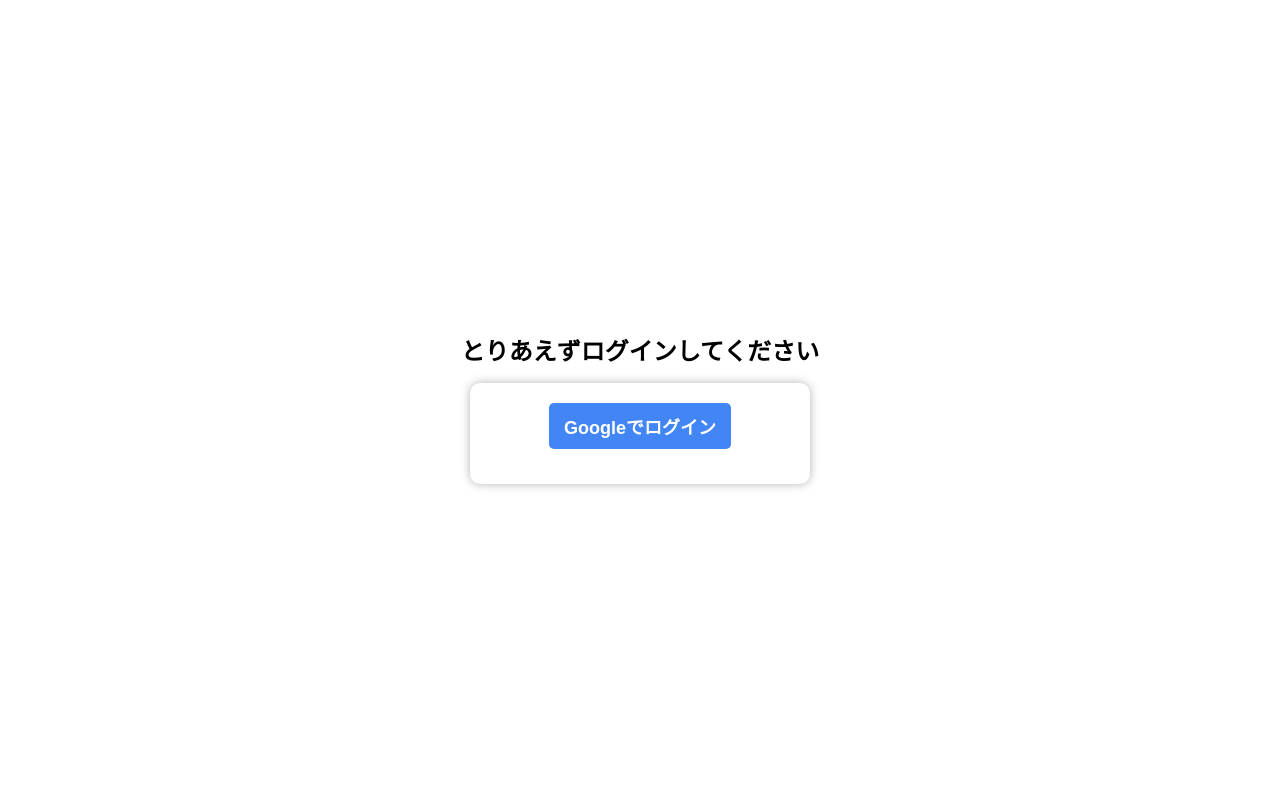
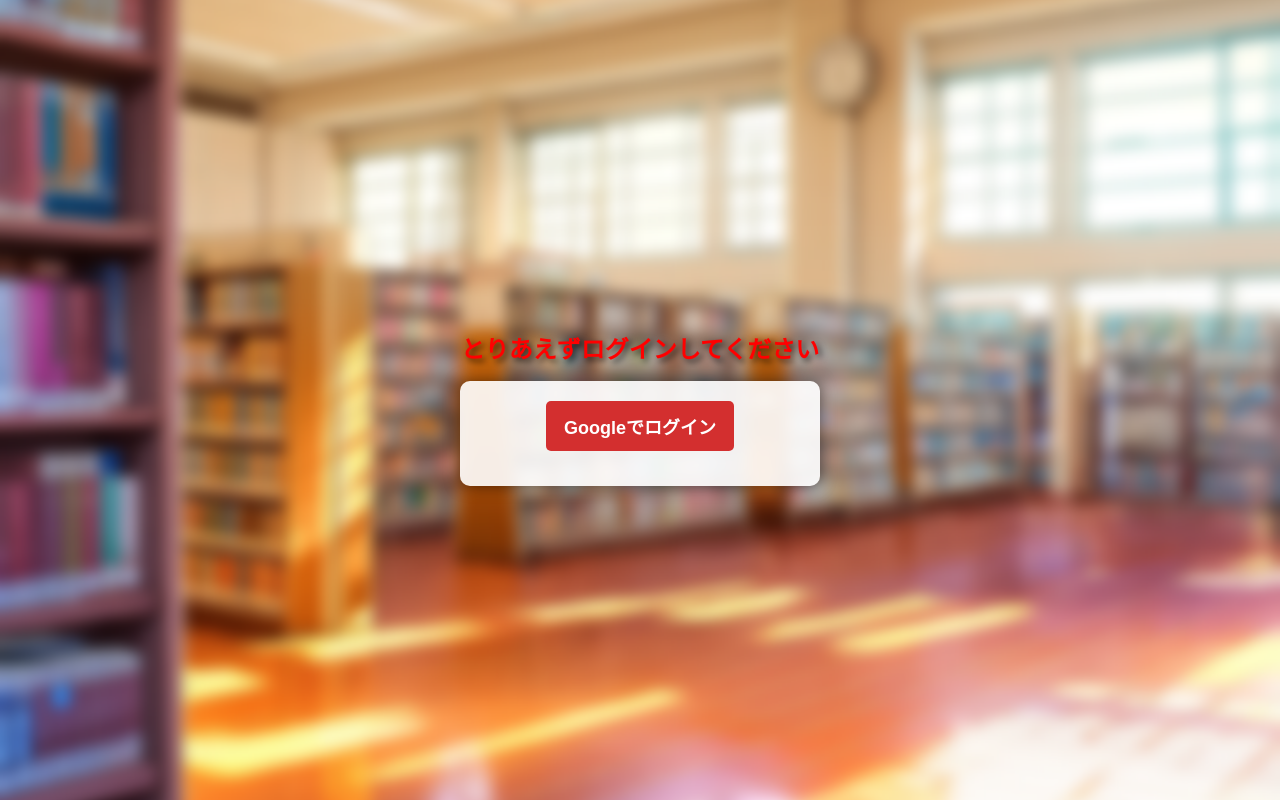
Before and after one commit to itc-s23005/manga-website, a Next.js app: page /login in a window 1280 px wide. Built offline with nearby package versions, Linux system fonts and the light colour scheme; no server answers.

Commit message:
login画面に画像の挿入

```diff
--- a/styles/login.module.css
+++ b/styles/login.module.css
@@ -4,37 +4,41 @@
     flex-direction: column;
     align-items: center;
     justify-content: center;
-    background: white;
+    background: url('/images/library_background.png') no-repeat center center fixed; /* ✅ 画像パス修正 */
+    background-size: cover;
 }
 
 .title {
     font-size: 24px;
     font-weight: bold;
-    color: black;
+    color: red; /* ✅ 文字の色を赤に */
+    text-shadow: 3px 3px 6px rgba(0, 0, 0, 0.7); /* ✅ 影を強調して視認性向上 */
 }
 
 .box {
-    background: white;
+    background: rgba(255, 255, 255, 0.9); /* ✅ 透明度を調整（読みやすさ向上） */
     padding: 20px;
     border-radius: 10px;
-    box-shadow: 0 0 10px rgba(0, 0, 0, 0.3);
+    box-shadow: 0 0 15px rgba(0, 0, 0, 0.5);
     display: flex;
     flex-direction: column;
     align-items: center;
-    width: 300px;
+    width: 320px; /* ✅ 少し広げて余裕を持たせる */
 }
 
 .googleButton {
     font-size: 18px;
     font-weight: bold;
     margin-bottom: 15px;
-    padding: 10px 15px;
+    padding: 12px 18px; /* ✅ クリックしやすいように調整 */
     border: none;
     cursor: pointer;
     border-radius: 5px;
-    background: #4285F4;
+    background: #d32f2f; /* ✅ Googleボタンを赤に */
     color: white;
+    transition: background 0.3s ease-in-out;
 }
+
 .googleButton:hover {
-    background: #357ae8;
+    background: #b71c1c; /* ✅ ホバー時の色を暗めに */
 }
```
